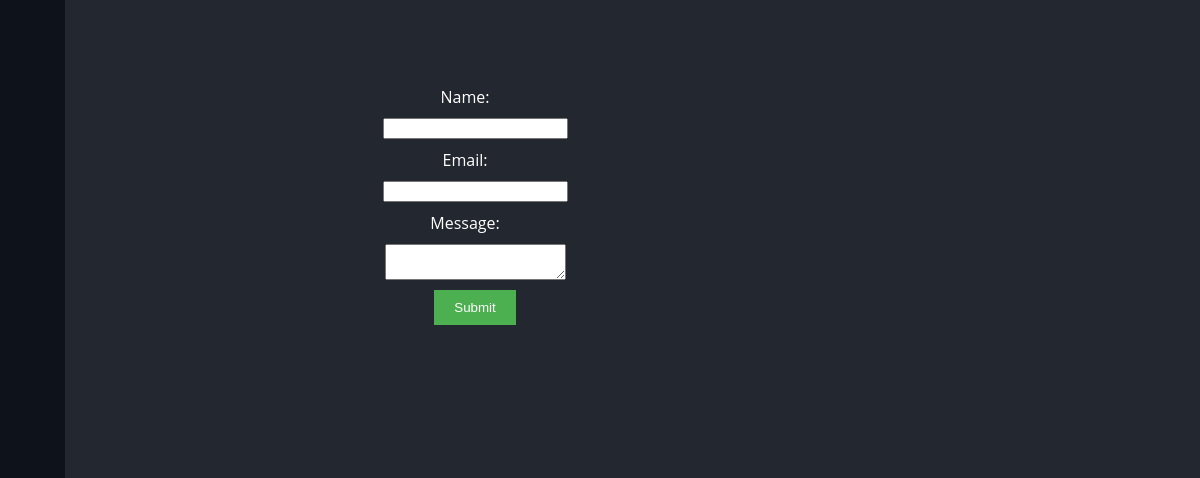
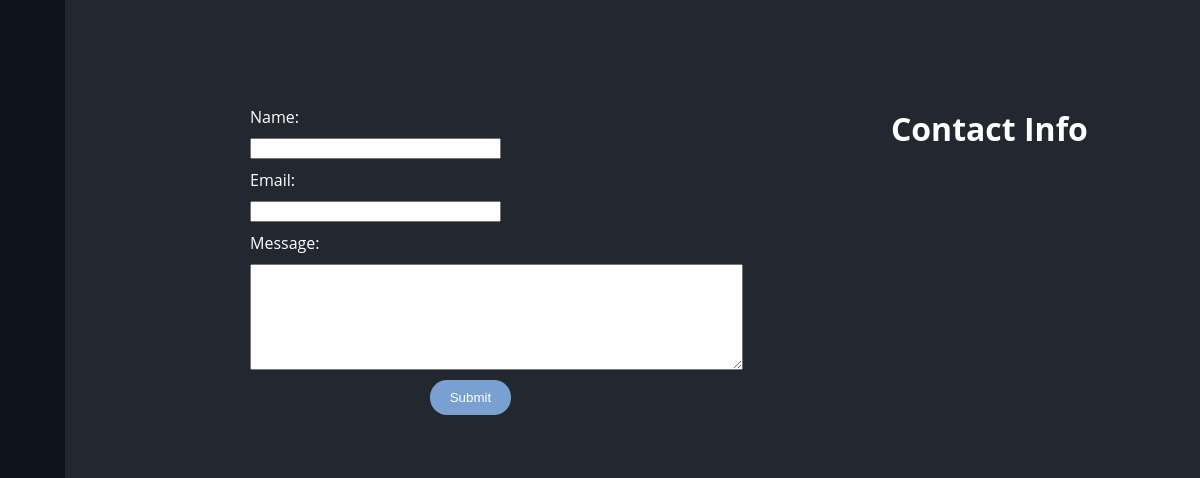
Before and after one commit to HeyThatsNeat/HeyThatsNeat.github.io, a website: page contact.html in a window 1280 px wide. Shown: the top 478 px of the page, 265-1465 px from the left, 1200 px wide, since content can reach past the window. Drawn offline with Linux system fonts and the light colour scheme.

Commit message:
add flexbox styling to contact page

```diff
--- a/contact.html
+++ b/contact.html
@@ -61,17 +61,22 @@
       </div>
     </header>
     <h1>Contact me here!</h1>
+    <div class="contact-form-and-contact-info-div">
       <form action="http://localhost:3000" method="POST">
         <label class="name-label" for="name">Name:</label>
-      <input type="text" id="name" name="name" required>
+        <input class="input" type="text" id="name" name="name" required>
 
         <label class="email-label" for="email">Email:</label>
-      <input type="email" id="email" name="email" required>
+        <input class="input" type="email" id="email" name="email" required>
 
         <label class="message-label" for="message">Message:</label>
-      <textarea id="message" name="message" required></textarea>
+        <textarea class="textarea" id="message" name="message" required></textarea>
 
         <input type="submit" value="Submit">
       </form>
+      <div class="contact-info">
+        <h1 class="contact-info-h1">Contact Info</h1>
+      </div>
+    </div>
   </body>
 </html>
--- a/css/contact.css
+++ b/css/contact.css
@@ -1,5 +1,5 @@
 form {
-  width: 50%;
+  width: 100%;
   margin: 20px auto;
   display: flex;
   justify-content: center;
@@ -13,9 +13,22 @@ body {
   color: white;
 }
 
+.input {
+  width: 45%;
+  display: flex;
+  align-self: start;
+}
+
+.textarea {
+  display: flex;
+  align-self: start;
+  width: 90%;
+  height: 100px;
+}
+
 .name-label, .email-label, .message-label {
-  position: relative;
-  right: 10px;
+  display: flex;
+  align-self: flex-start;
 }
 
 label, input, textarea {
@@ -24,9 +37,28 @@ label, input, textarea {
 }
 
 input[type="submit"] {
-  background-color: #4CAF50;
+  position: relative;
+  background-color: #78a1d1;
   color: white;
   padding: 10px 20px;
   border: none;
   cursor: pointer;
+  border-radius: 17px;
+  right: 50px;
 }
+
+.contact-info {
+  width: 600px;
+  margin-left: 200px;
+}
+
+.contact-form-and-contact-info-div {
+  display: flex;
+  width: 1050px;
+  position: relative;
+  left: 415px;
+}
+
+.contact-info-h1 {
+  color: white;
+}
```
Lines whose indentation alone changed are shown as unchanged.
